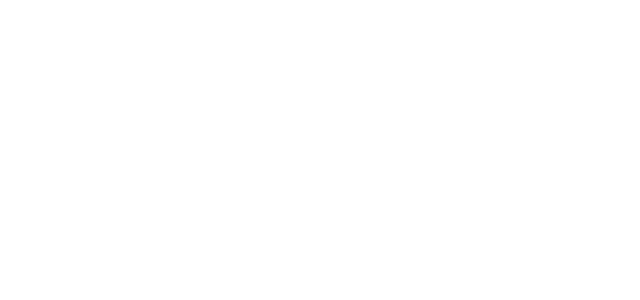
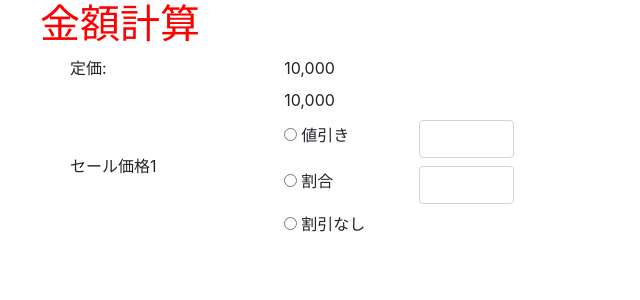
Before and after one commit to umanari145/laravel_nuxt, a Nuxt app in the folder nuxt/: page /price in a window 1280 px wide. Before the commit this address had no page. Shown: the top 300 px of the page, without its empty margins (0-640 px from the left). Built offline with nearby package versions, Linux system fonts and the light colour scheme.

Commit message:
割引をvueで表示

```diff
--- /dev/null
+++ b/nuxt/pages/price.vue
@@ -0,0 +1,123 @@
+<template>
+  <div style="margin:0 0 0 40px;">
+    <h1>金額計算</h1>
+      <div class="col-8" id="search">
+        <div class="d-flex align-items-center mt-2">
+          <div class="col-3">定価: </div>
+          <div class="col-9">
+            <div class="col-1">{{constant_price | number_format}}</div>
+          </div>
+        </div>
+
+        <div class="d-flex align-items-center mt-2">
+          <div class="col-3">セール価格1 </div>
+
+          <div class="col-9">
+
+            <span class="col-1">{{ discounted_price | number_format}} </span> <span class="text-danger">{{discount_message}}</span>
+
+            <div class="d-flex align-items-center mt-2">
+              <span class="col-3">
+                <input type="radio" v-model="discount_type1" id="discount1_type_price" value="price" @change="input_is_valid()">
+                <label for="discount1_type_price" class="ml-1">値引き</label>
+              </span>
+              <b-form-input type="number" v-model="discount_price1" class="text-right col-2 ml-2" :disabled="is_discount_price_disabled"></b-form-input>
+            </div>
+
+            <div class="d-flex align-items-center mt-2">
+              <span class="col-3">
+                <input type="radio" v-model="discount_type1" id="discount1_type_rate" value="rate" @change="input_is_valid()">
+                <label for="discount1_type_rate" class="ml-1">割合</label>
+              </span>
+              <b-form-input type="number" v-model="discount_rate1" class="text-right col-2 ml-2" :disabled="is_discount_rate_disabled"></b-form-input>
+            </div>
+
+            <div class="d-flex align-items-center mt-2">
+              <span class="col-3">
+                <input type="radio" v-model="discount_type1" id="discount1_type_none" value="none" @change="input_is_valid()">
+                <label for="discount1_type_none" class="ml-1">割引なし</label>
+              </span>
+            </div>
+          </div>
+        </div>
+      </div>
+  </div>
+</template>
+<script>
+export default {
+  name: 'price',
+  data() {
+    return {
+      'constant_price': 10000,
+      'discount_type1':'',
+      'is_discount_price_disabled': false,
+      'is_discount_rate_disabled': false,
+      'discount_price1':'',
+      'discount_rate1': '',
+      'price': 0,
+      'discount': 0,
+      'rate': 0
+    }
+  },
+  computed: {
+    discounted_price() {
+      let discounted_price = this.constant_price;
+      if (this.discount_type1 === 'price') {
+        if (this.discount_price1 !=='') {
+          discounted_price = (this.constant_price - this.discount_price1);
+        }
+      } else if (this.discount_type1 === 'rate') {
+        if (this.discount_rate1 > 0) {
+          discounted_price = (this.constant_price * this.discount_rate1/100);
+        }
+      }
+      return discounted_price;
+    },
+    discount_message() {
+      let message = '';
+      let calculate_discount_price1 = '';
+      let calculate_discount_rate1 = '';
+      if (this.discount_type1 === 'price' || this.discount_type1 === 'rate') {
+        if (this.discount_type1 === 'price') {
+          calculate_discount_price1 = this.discount_price1;
+          calculate_discount_rate1 = parseInt(this.discount_price1 / this.constant_price * 100);
+        } else if (this.discount_type1 === 'rate') {
+          calculate_discount_price1 = parseInt(this.constant_price * this.discount_rate1 / 100);
+          calculate_discount_rate1 = this.discount_rate1
+        }
+        if (calculate_discount_price1 > 0 && calculate_discount_rate1 > 0) {
+          calculate_discount_price1 = calculate_discount_price1.toLocaleString();
+          message =`(-${calculate_discount_price1} ${calculate_discount_rate1}%OFF)`;
+        }
+      }
+      return message;
+    }
+  },
+  filters: {
+    number_format(num) {
+      return num.toLocaleString();
+    }
+  },
+  methods: {
+    input_is_valid() {
+      this.is_discount_price_disabled = true;
+      this.is_discount_rate_disabled = true;
+      if (this.discount_type1 ==='price') {
+        this.is_discount_price_disabled = false;
+        this.discount_rate1 = '';
+      } else if(this.discount_type1 ==='rate') {
+        this.is_discount_rate_disabled = false;
+        this.discount_price1 = '';
+      } else if (this.discount_type1 === 'none') {
+        this.discount_price1 = '';
+        this.discount_rate1 = '';
+      }
+    }
+  }
+}
+</script>
+<style scoped>
+  h1 {
+    color: red
+  }
+</style>
```
